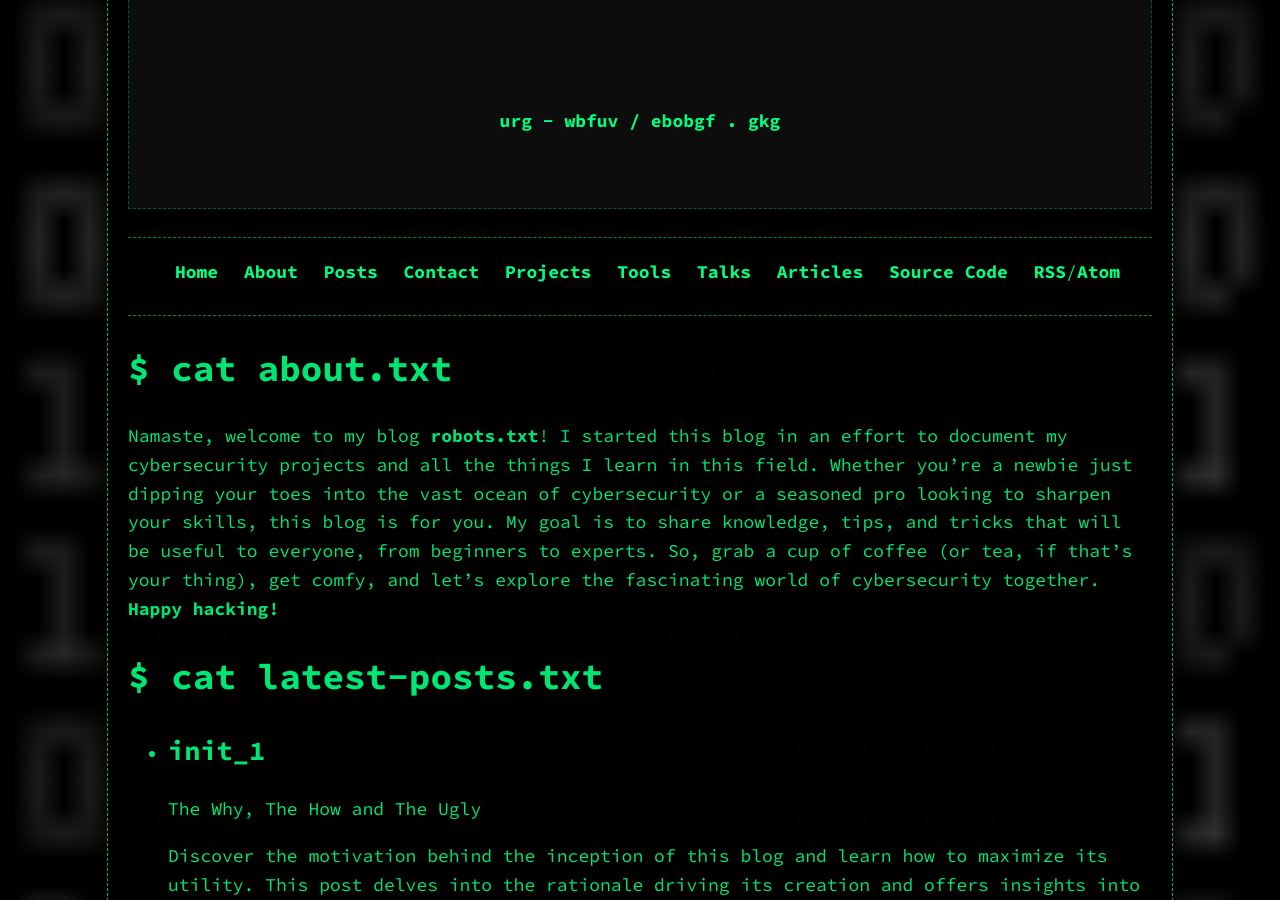
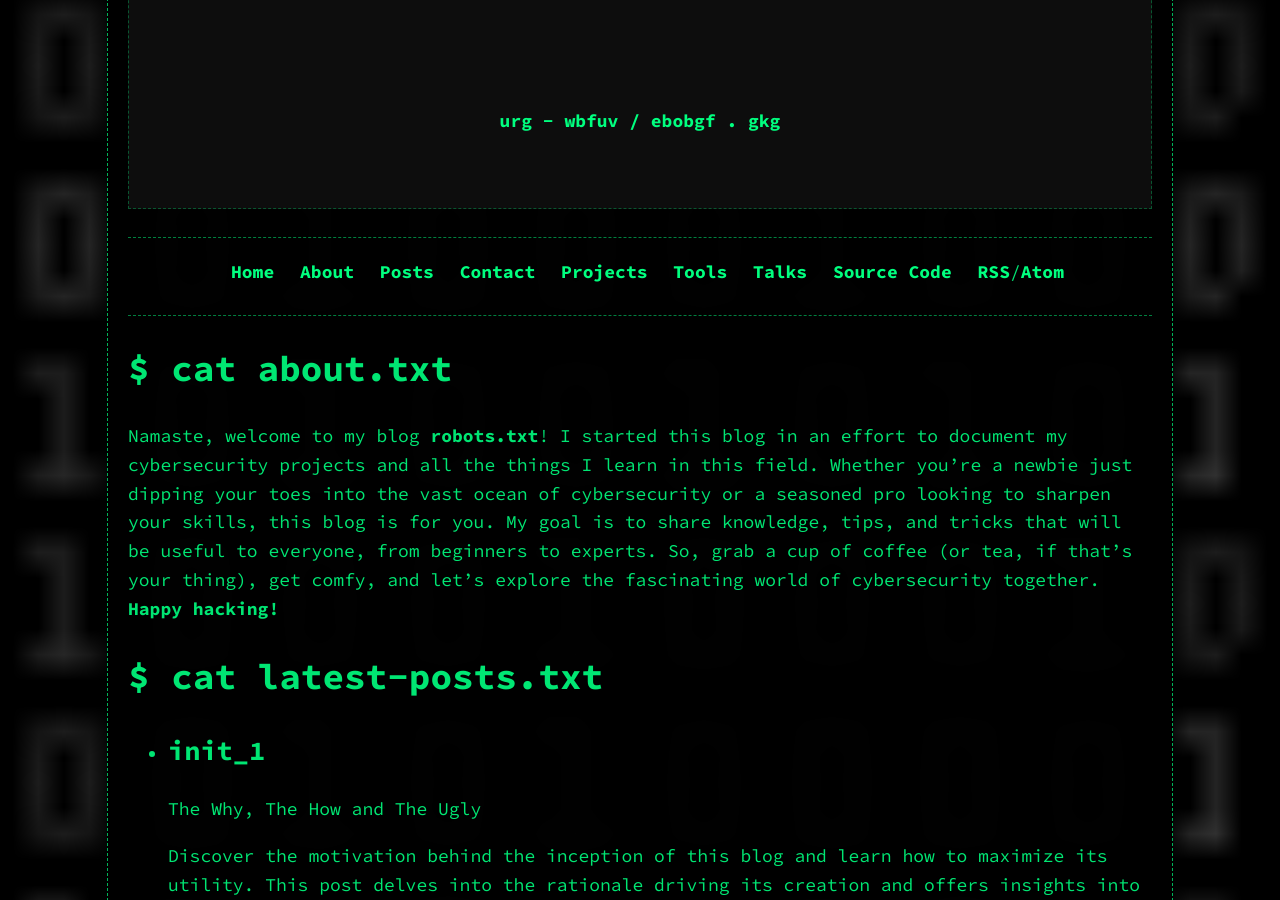
Before and after one commit to Het-Joshi/robots_txt, a Jekyll site: the page built from index.md, in a window 1280 px wide and 900 px high, scrolled down 382 px. Built offline with Jekyll 4.4.1, drawn with Linux system fonts in a browser that asks for light colours; our own code applies the rules of GitHub Pages for plain Markdown files.

Commit message:
Update nav.html

```diff
--- a/_includes/nav.html
+++ b/_includes/nav.html
@@ -7,7 +7,6 @@
 		<li><a href="{{ site.baseurl }}/#projects">Projects</a></li>
 		<li><a href="{{ site.baseurl }}/#tools">Tools</a></li>
 		<li><a href="{{ site.baseurl }}/#talks">Talks</a></li>
-		<li><a href="{{ site.baseurl }}/#articles">Articles</a></li>
 		<li><a href="https://github.com/Het-Joshi/robots_txt">Source Code</a></li>
 		<li><a href="{{ site.baseurl }}/rss.xml">RSS</a>/<a href="{{ site.baseurl }}/atom.xml">Atom</a></li>
 	</ul>
```
